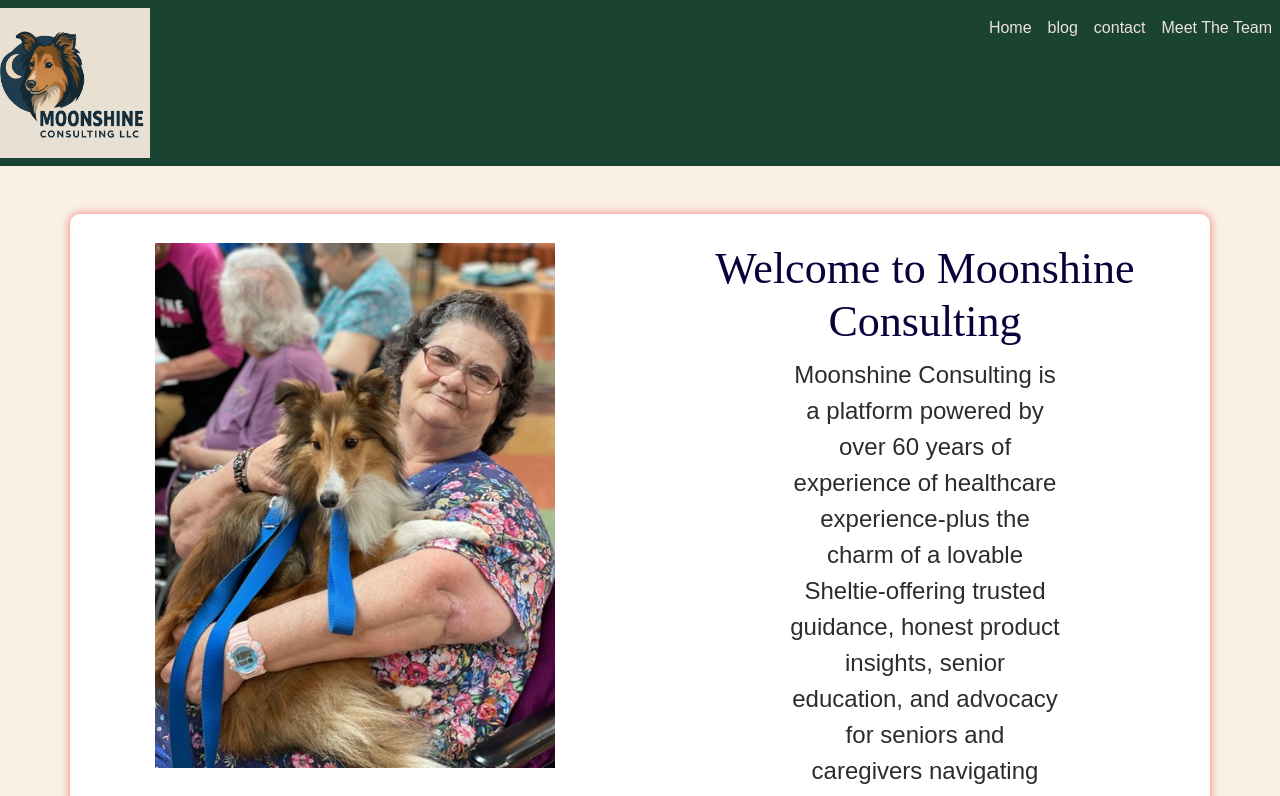
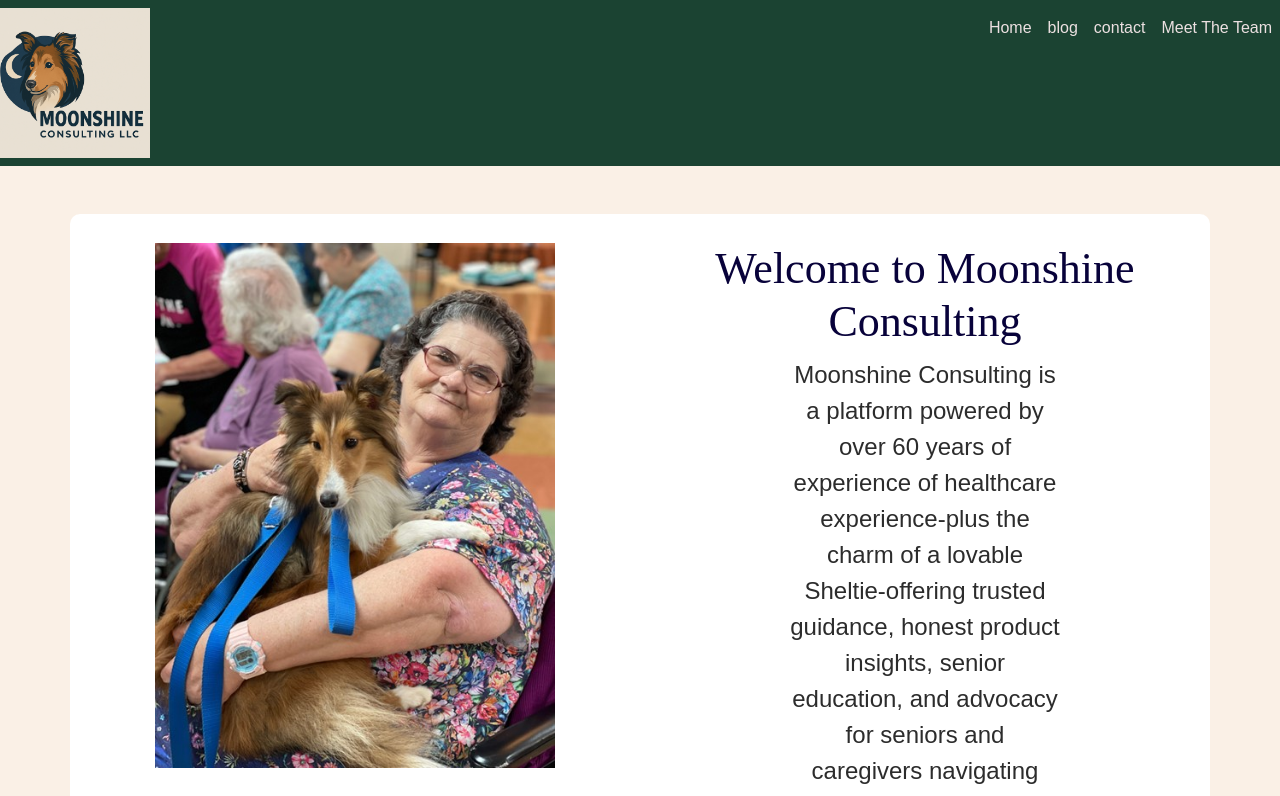
Before and after one commit to brandonbohn/Moonshineconsulting, a React (Create React App) app: page / in a window 1280 px wide. Shown: the top 796 px of the page. Built offline with nearby package versions, Linux system fonts and the light colour scheme.

Commit message:
removed box shadow

```diff
--- a/src/css/index.css
+++ b/src/css/index.css
@@ -33,7 +33,6 @@
 height: 170px;
 background-color: white;
 border-radius: 10px;
-box-shadow: 0 0 10px rgba(231, 5, 5, 0.5);
 color: #08023a;
 padding: 20px;
 margin: 20px auto;
```
